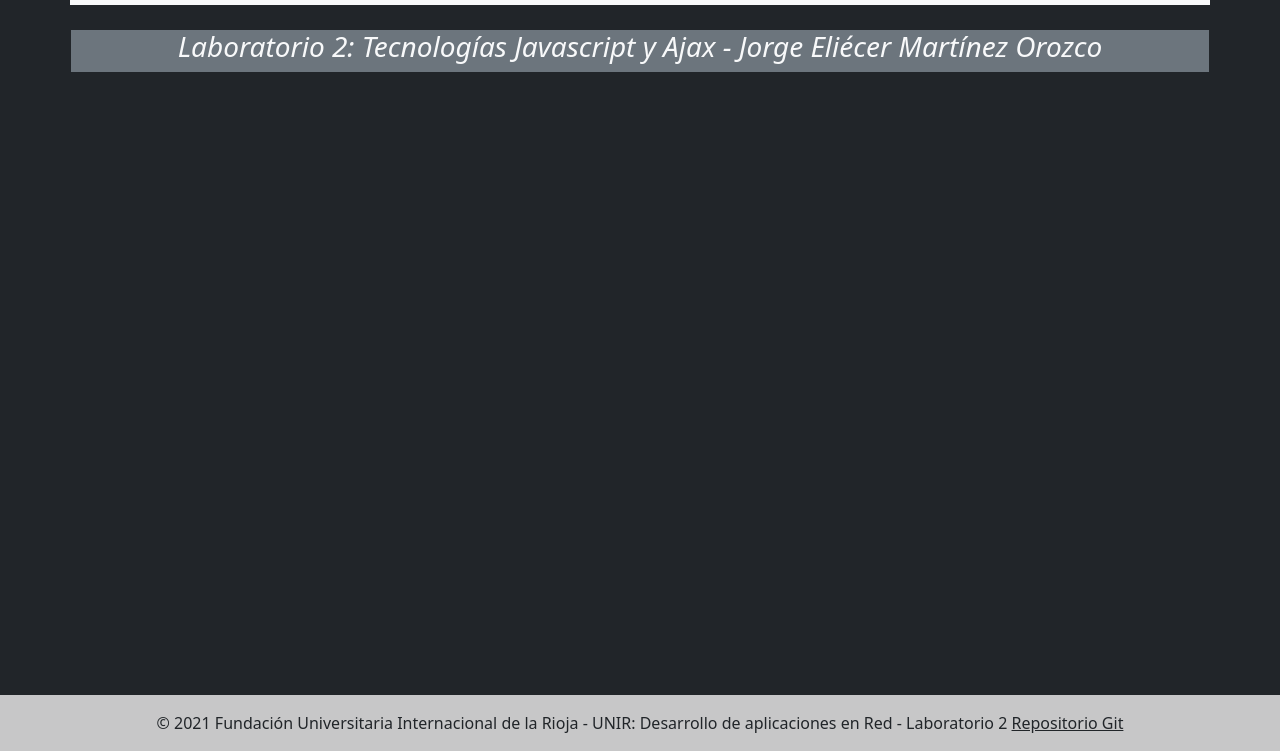
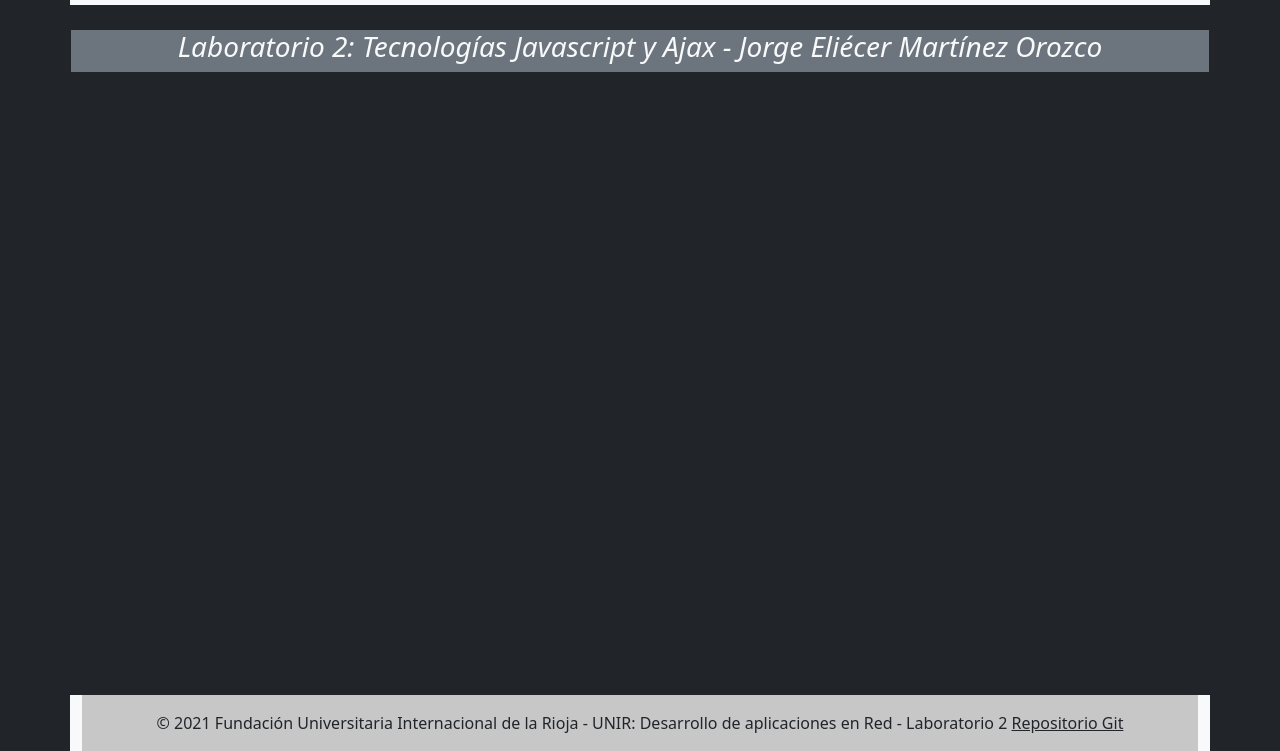
Before and after one commit to Jorgemart90/JavascriptAjax_Exercises, a plain HTML site: page index.html in a window 1280 px wide. Shown: the part 49-800 px from the top of the page. Drawn offline with nearby package versions, Linux system fonts and the light colour scheme.

Commit message:
Update index.html

```diff
--- a/index.html
+++ b/index.html
@@ -63,7 +63,7 @@
 
     </form>
 
-    <footer class="fixed-bottom bg-light text-center text-lg-start">
+    <footer class="fixed-bottom bg-light text-center text-lg-start container">
       <!-- Copyright -->
       <div class="text-center p-3" style="background-color: rgba(0, 0, 0, 0.2);">
         © 2021 Fundación Universitaria Internacional de la Rioja - UNIR: Desarrollo de aplicaciones en Red - Laboratorio 2
```
